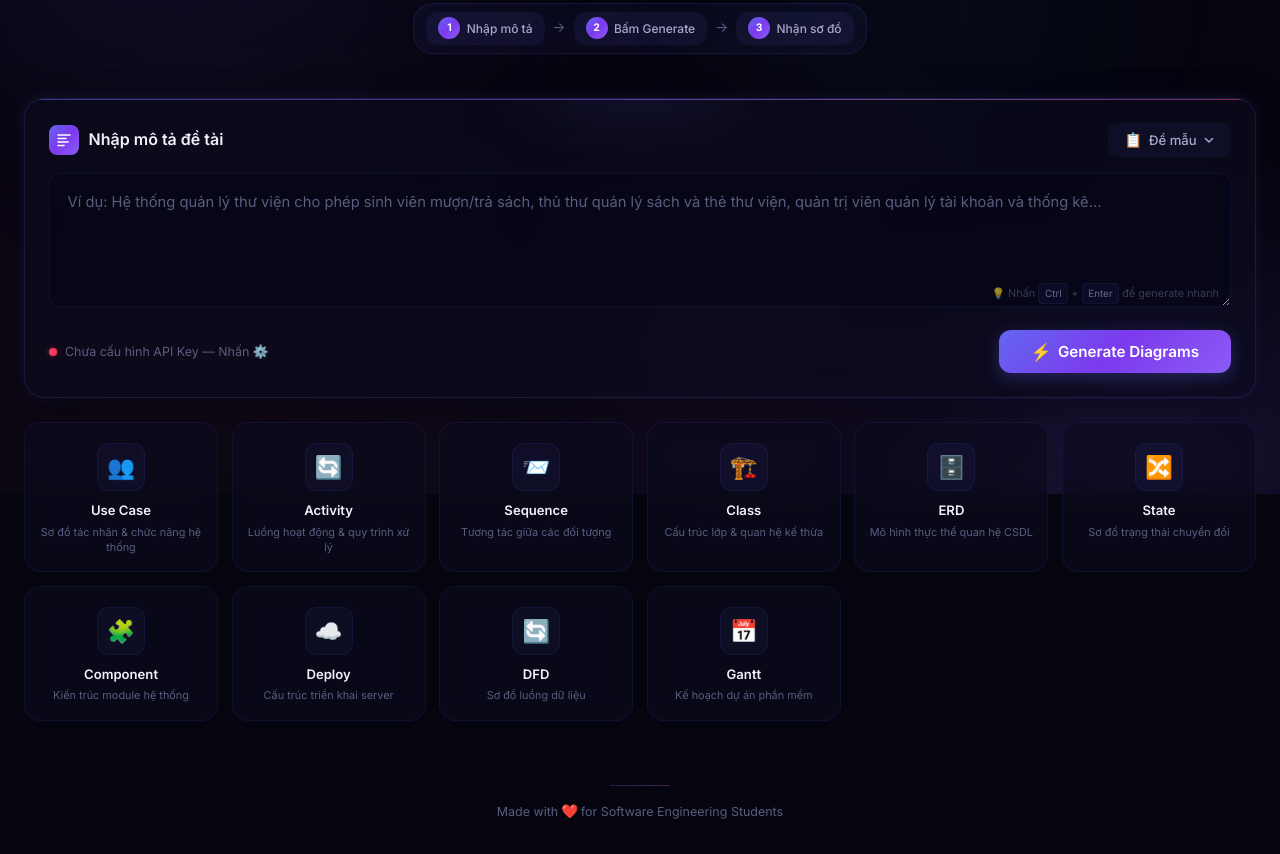
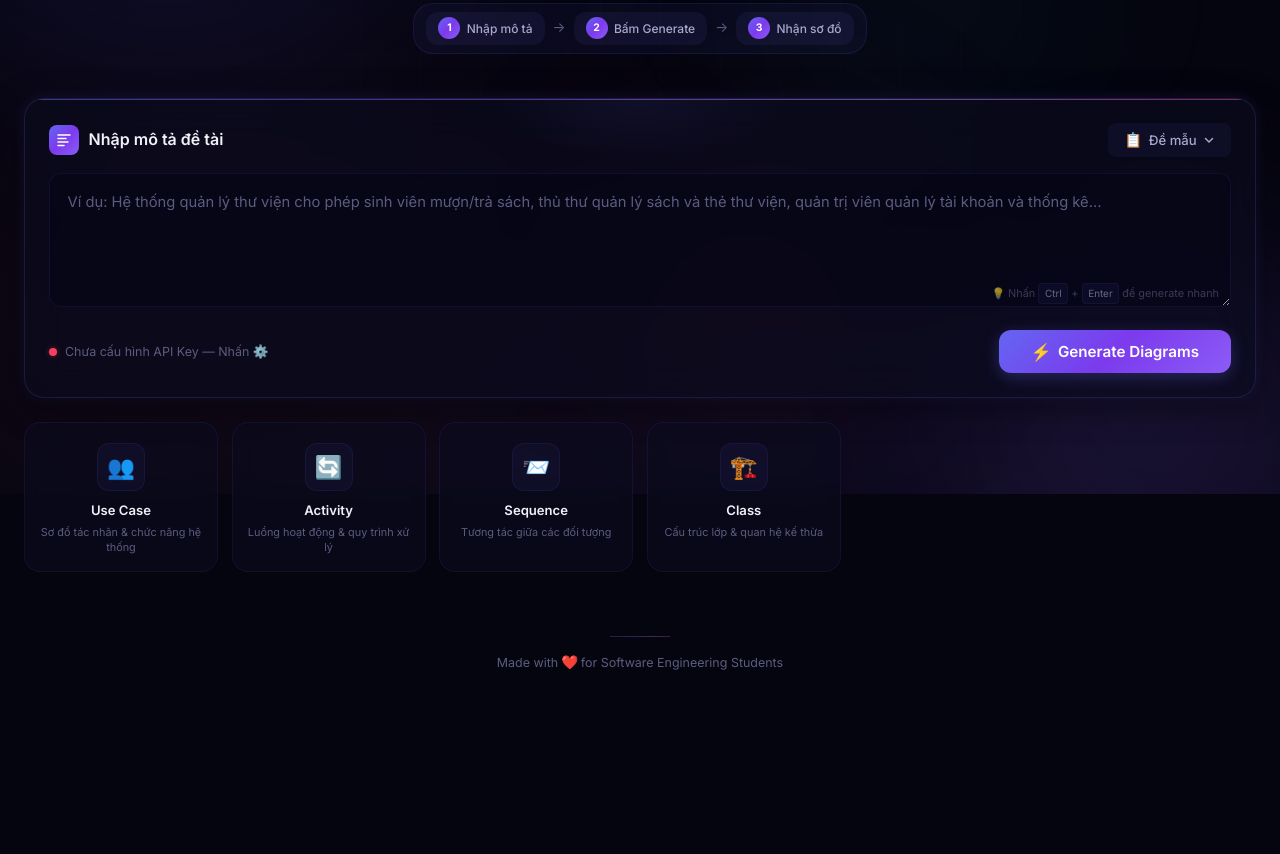
Before and after one commit to maitamdev/uml-gen, a website built with Vite: page index.html in a window 1280 px wide. Shown: the part 306-1160 px from the top of the page. After the commit the page ends 1011 px from the top, so only its background shows below. Built offline with nearby package versions, Linux system fonts and the light colour scheme.

Commit message:
refactor(ui): keep only 4 core diagram types - Use Case, Activity, Sequence, Class

```diff
--- a/index.html
+++ b/index.html
@@ -269,42 +269,6 @@
               <div class="feature-name">Class</div>
               <div class="feature-desc">Cấu trúc lớp & quan hệ kế thừa</div>
             </div>
-            <div class="feature-card" data-type="erd">
-              <div class="card-bg-accent" style="--accent-hue: 160"></div>
-              <div class="feature-icon-wrap"><span class="feature-icon">🗄️</span></div>
-              <div class="feature-name">ERD</div>
-              <div class="feature-desc">Mô hình thực thể quan hệ CSDL</div>
-            </div>
-            <div class="feature-card" data-type="state">
-              <div class="card-bg-accent" style="--accent-hue: 30"></div>
-              <div class="feature-icon-wrap"><span class="feature-icon">🔀</span></div>
-              <div class="feature-name">State</div>
-              <div class="feature-desc">Sơ đồ trạng thái chuyển đổi</div>
-            </div>
-            <div class="feature-card" data-type="component">
-              <div class="card-bg-accent" style="--accent-hue: 290"></div>
-              <div class="feature-icon-wrap"><span class="feature-icon">🧩</span></div>
-              <div class="feature-name">Component</div>
-              <div class="feature-desc">Kiến trúc module hệ thống</div>
-            </div>
-            <div class="feature-card" data-type="deployment">
-              <div class="card-bg-accent" style="--accent-hue: 190"></div>
-              <div class="feature-icon-wrap"><span class="feature-icon">☁️</span></div>
-              <div class="feature-name">Deploy</div>
-              <div class="feature-desc">Cấu trúc triển khai server</div>
-            </div>
-            <div class="feature-card" data-type="dfd">
-              <div class="card-bg-accent" style="--accent-hue: 60"></div>
-              <div class="feature-icon-wrap"><span class="feature-icon">🔄</span></div>
-              <div class="feature-name">DFD</div>
-              <div class="feature-desc">Sơ đồ luồng dữ liệu</div>
-            </div>
-            <div class="feature-card" data-type="gantt">
-              <div class="card-bg-accent" style="--accent-hue: 350"></div>
-              <div class="feature-icon-wrap"><span class="feature-icon">📅</span></div>
-              <div class="feature-name">Gantt</div>
-              <div class="feature-desc">Kế hoạch dự án phần mềm</div>
-            </div>
           </div>
         </section>
 
@@ -329,30 +293,6 @@
                 <button class="tab" data-type="class">
                   <span class="tab-icon">🏗️</span>
                   <span class="tab-label">Class</span>
-                </button>
-                <button class="tab" data-type="erd">
-                  <span class="tab-icon">🗄️</span>
-                  <span class="tab-label">ERD</span>
-                </button>
-                <button class="tab" data-type="state">
-                  <span class="tab-icon">🔀</span>
-                  <span class="tab-label">State</span>
-                </button>
-                <button class="tab" data-type="component">
-                  <span class="tab-icon">🧩</span>
-                  <span class="tab-label">Component</span>
-                </button>
-                <button class="tab" data-type="deployment">
-                  <span class="tab-icon">☁️</span>
-                  <span class="tab-label">Deploy</span>
-                </button>
-                <button class="tab" data-type="dfd">
-                  <span class="tab-icon">🔄</span>
-                  <span class="tab-label">DFD</span>
-                </button>
-                <button class="tab" data-type="gantt">
-                  <span class="tab-icon">📅</span>
-                  <span class="tab-label">Gantt</span>
                 </button>
               </div>
             </div>
```
